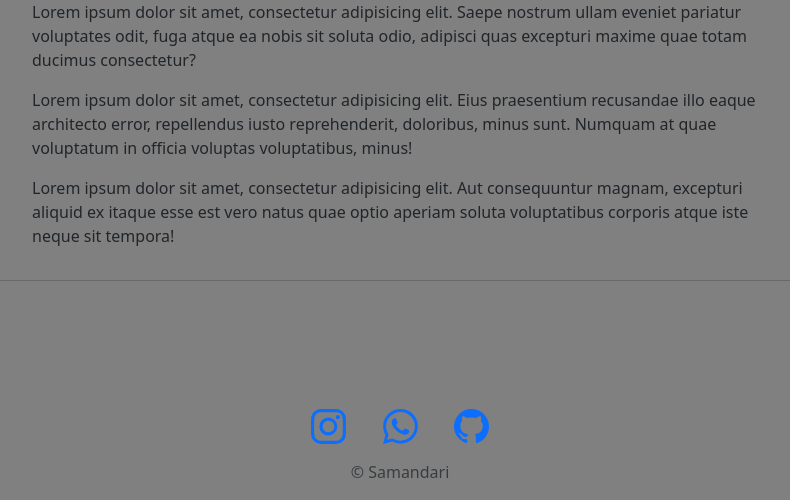
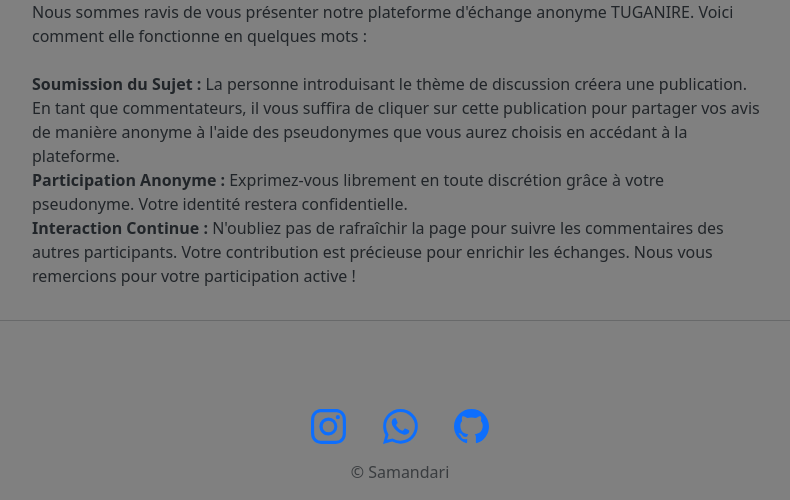
Before and after one commit to Sama-ndari/Incognito_chat, a Flask app: page /setting in a window 1280 px wide. Shown: the part 300-800 px from the top of the page, without its empty margins (240-1030 px from the left). Run offline with Flask 3, Linux system fonts and the light colour scheme; some libraries are stand-ins or nearby versions.

Commit message:
all function

```diff
--- a/main.py
+++ b/main.py
@@ -2,7 +2,6 @@ import os
 from flask import Flask, render_template, redirect, url_for, flash, abort, request
 from flask_socketio import SocketIO
 from flask_sqlalchemy import SQLAlchemy
-from datetime import datetime
 from functools import wraps
 from flask_login import UserMixin, login_user, LoginManager, login_required, current_user, logout_user
 from forms import *
@@ -36,7 +35,7 @@ class Post(db.Model):
     id = db.Column(db.Integer, primary_key=True)
     title = db.Column(db.String(200))
     subtitle = db.Column(db.String(250))
-    timestamp = db.Column(db.DateTime, default=datetime.now())
+    timestamp = db.Column(db.DateTime, default=now())
 
     author = db.relationship('User', back_populates='posts')  # Include the User object
     user_id = db.Column(db.Integer, db.ForeignKey('user.id'), nullable=False)
@@ -46,7 +45,7 @@ class Post(db.Model):
 class Comment(db.Model):
     id = db.Column(db.Integer, primary_key=True)
     content = db.Column(db.String(200))
-    timestamp = db.Column(db.DateTime, default=datetime.now())
+    timestamp = db.Column(db.DateTime, default=now())
 
     user_id = db.Column(db.Integer, db.ForeignKey('user.id'), nullable=False)
     commenter = db.relationship('User', back_populates='comments')  # Include the User object
@@ -243,7 +242,7 @@ def get_posts():
         new_post = Post(title=request.form['title'],
                         subtitle=request.form['subtitle'],
                         user_id=current_user.id,
-                        timestamp=datetime.now()
+                        timestamp=now()
                         )
 
         if db.session.query(Post).filter_by(
@@ -288,7 +287,7 @@ def post(post_id):
             content=request.form['comment'],
             commenter=current_user,
             parent_post=the_post,
-            timestamp=datetime.now()
+            timestamp=now()
         )
         if db.session.query(Comment).filter_by(
                 content=request.form['comment'],
--- a/templates/Settings.html
+++ b/templates/Settings.html
@@ -35,9 +35,23 @@
     {% endif %}
     <div class="row">
       <div class="col-lg-8 col-md-10 mx-auto">
-        <p>Lorem ipsum dolor sit amet, consectetur adipisicing elit. Saepe nostrum ullam eveniet pariatur voluptates odit, fuga atque ea nobis sit soluta odio, adipisci quas excepturi maxime quae totam ducimus consectetur?</p>
-        <p>Lorem ipsum dolor sit amet, consectetur adipisicing elit. Eius praesentium recusandae illo eaque architecto error, repellendus iusto reprehenderit, doloribus, minus sunt. Numquam at quae voluptatum in officia voluptas voluptatibus, minus!</p>
-        <p>Lorem ipsum dolor sit amet, consectetur adipisicing elit. Aut consequuntur magnam, excepturi aliquid ex itaque esse est vero natus quae optio aperiam soluta voluptatibus corporis atque iste neque sit tempora!</p>
+        <p>
+          Nous sommes ravis de vous présenter notre plateforme d'échange anonyme TUGANIRE. Voici comment elle fonctionne
+          en quelques mots : <br><br>
+
+          <strong>Soumission du Sujet :</strong> La personne introduisant le thème de discussion créera une publication.
+          En tant que commentateurs, il vous suffira de cliquer sur cette publication pour partager vos avis de manière
+          anonyme à l'aide des pseudonymes que vous aurez choisis en accédant à la plateforme. <br>
+
+          <strong>Participation Anonyme :</strong> Exprimez-vous librement en toute discrétion grâce à votre pseudonyme.
+          Votre identité restera confidentielle. <br>
+
+          <strong>Interaction Continue :</strong> N'oubliez pas de rafraîchir la page pour suivre les commentaires des
+          autres participants. Votre contribution est précieuse pour enrichir les échanges.
+
+          Nous vous remercions pour votre participation active !
+
+        </p>
       </div>
     </div>
   </div>
```
Also changed, not shown: forms.py (+9 -0 lines), templates/all_posts.html (+12 -3 lines), templates/post.html (+12 -3 lines).
